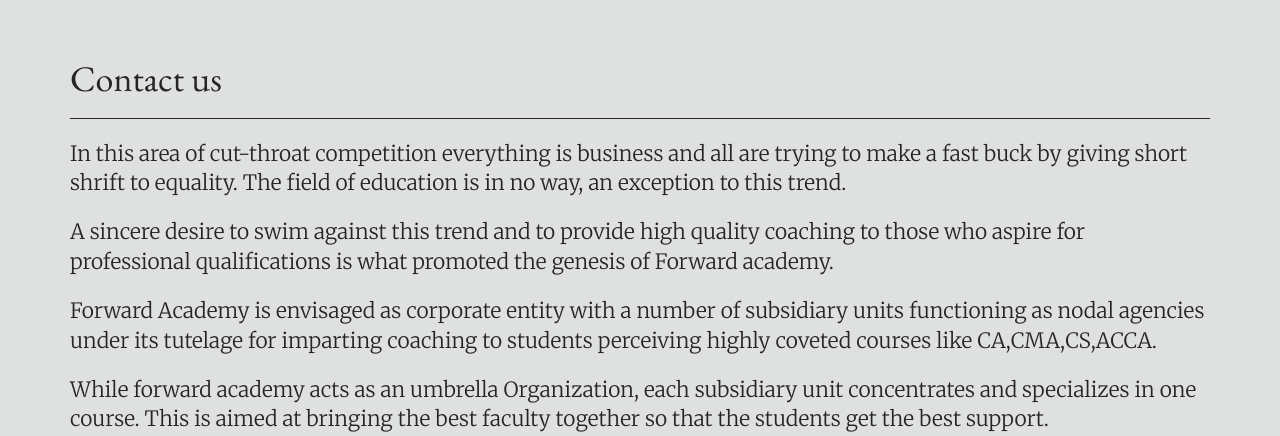
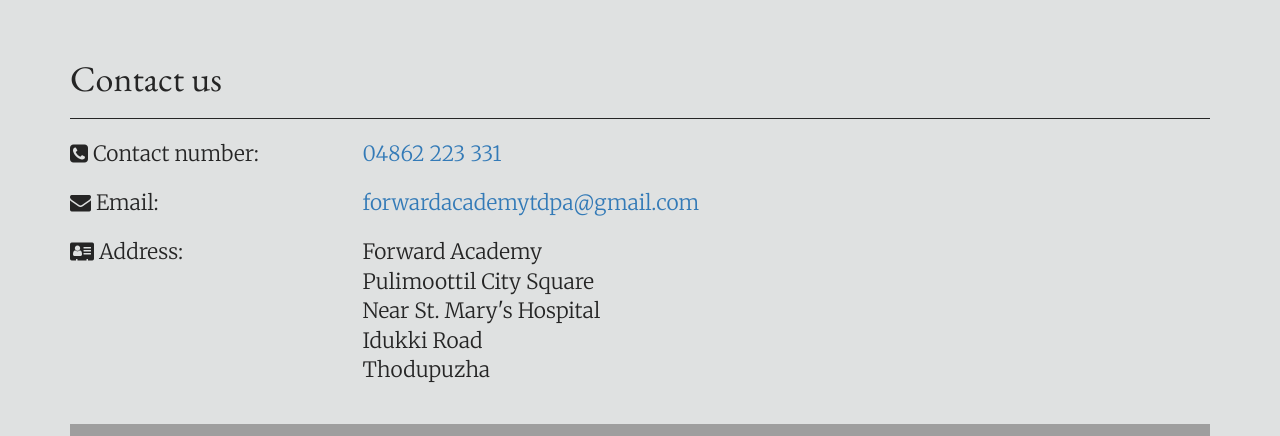
Before and after one commit to chynkm/forward-academy, a PHP site: page /contact_us.php in a window 1280 px wide. Shown: the part 51-487 px from the top of the page. Run offline with PHP 8.4, Linux system fonts and the light colour scheme; grey boxes are pictures that could not be loaded.

Commit message:
04-12-2017

```diff
--- a/contact_us.php
+++ b/contact_us.php
@@ -3,22 +3,42 @@
     <div class="page-header">
         <h1 class="forward_font">Contact us</h1>
     </div>
+    <div class="row">
+        <div class="col-md-3">
             <p class="lead">
-        In this area of cut-throat competition everything is business and all are trying to make a fast buck by giving short shrift to equality. The field of education is in no way, an exception to this trend.
+                <i class="fa fa-phone-square" aria-hidden="true"></i>&nbsp;Contact number:
             </p>
+        </div>
+        <div class="col-md-9">
             <p class="lead">
-        A sincere desire to swim against this trend and to provide high quality coaching to those who aspire for professional qualifications is what promoted the genesis of Forward academy.
+                <a href="tel:04862223331">04862 223 331</a>
             </p>
+        </div>
+        <div class="col-md-3">
             <p class="lead">
-        Forward Academy is envisaged as corporate entity with a number of subsidiary units functioning as nodal agencies under its tutelage for imparting coaching to students perceiving highly coveted courses  like CA,CMA,CS,ACCA.
+                <i class="fa fa-envelope" aria-hidden="true"></i>&nbsp;Email:
             </p>
+        </div>
+        <div class="col-md-9">
             <p class="lead">
-        While forward academy acts as an umbrella Organization, each subsidiary unit concentrates and specializes in one course. This is aimed at bringing the best faculty together so that the students get the best support.
+                <a href="mailto:forwardacademytdpa@gmail.com">forwardacademytdpa@gmail.com</a>
             </p>
+        </div>
+        <div class="col-md-3">
             <p class="lead">
-        The role of Forward Academy is to formulate the corporate policies which are implemented through the subsidiaries by using the critical inputs made available by the Forward Academy.
+                <i class="fa fa-address-card" aria-hidden="true"></i>&nbsp;Address:
             </p>
-
+        </div>
+        <div class="col-md-9">
+            <p class="lead">
+                Forward Academy<br/>
+                Pulimoottil City Square<br/>
+                Near St. Mary's Hospital<br/>
+                Idukki Road<br/>
+                Thodupuzha
+            </p>
+        </div>
+    </div>
     <div class="row top20">
         <div class="col-md-12 col-xs-12 col-sm-4">
         <iframe src="https://www.google.com/maps/embed?pb=!1m18!1m12!1m3!1d3930.5156827077362!2d76.71287931479331!3d9.890937892925969!2m3!1f0!2f0!3f0!3m2!1i1024!2i768!4f13.1!3m3!1m2!1s0x3b07c41238d88b65%3A0xdee777a8b69dd1b4!2sForward+Academy!5e0!3m2!1sen!2sin!4v1511023142447" width="100%" height="450" frameborder="0" style="border:0" allowfullscreen></iframe>
--- a/css/navbar-static-top.css
+++ b/css/navbar-static-top.css
@@ -74,14 +74,10 @@
   border-bottom: 1px solid #252525;
 }
 
-.navbar-brand {
+.navbar-brand, .forward_font {
   font-family: 'EB Garamond';
 }
 
 .course_images {
   height: 200px;
 }
-
-.course_small_image {
-  height: 300px;
-}
--- a/header.php
+++ b/header.php
@@ -13,6 +13,9 @@
         <link href="css/navbar-static-top.min.css" rel="stylesheet">
         <?php if(basename($_SERVER['REQUEST_URI']) == 'facilities.php'): ?>
         <link href="vendor/lightbox/css/lightbox.min.css" rel="stylesheet">
+        <?php endif; ?>
+        <?php if(basename($_SERVER['REQUEST_URI']) == 'contact_us.php'): ?>
+        <link href="vendor/font-awesome/css/font-awesome.min.css" rel="stylesheet" type="text/css">
         <?php endif; ?>
         <link href='https://fonts.googleapis.com/css?family=Open+Sans:300italic,400italic,600italic,700italic,800italic,400,300,600,700,800' rel='stylesheet' type='text/css'>
         <link href='https://fonts.googleapis.com/css?family=Merriweather:400,300,300italic,400italic,700,700italic,900,900italic' rel='stylesheet' type='text/css'>
```
Also changed, not shown: about_us.php (+18 -0 lines), img/favicon.ico. Lines whose indentation alone changed are shown as unchanged.
